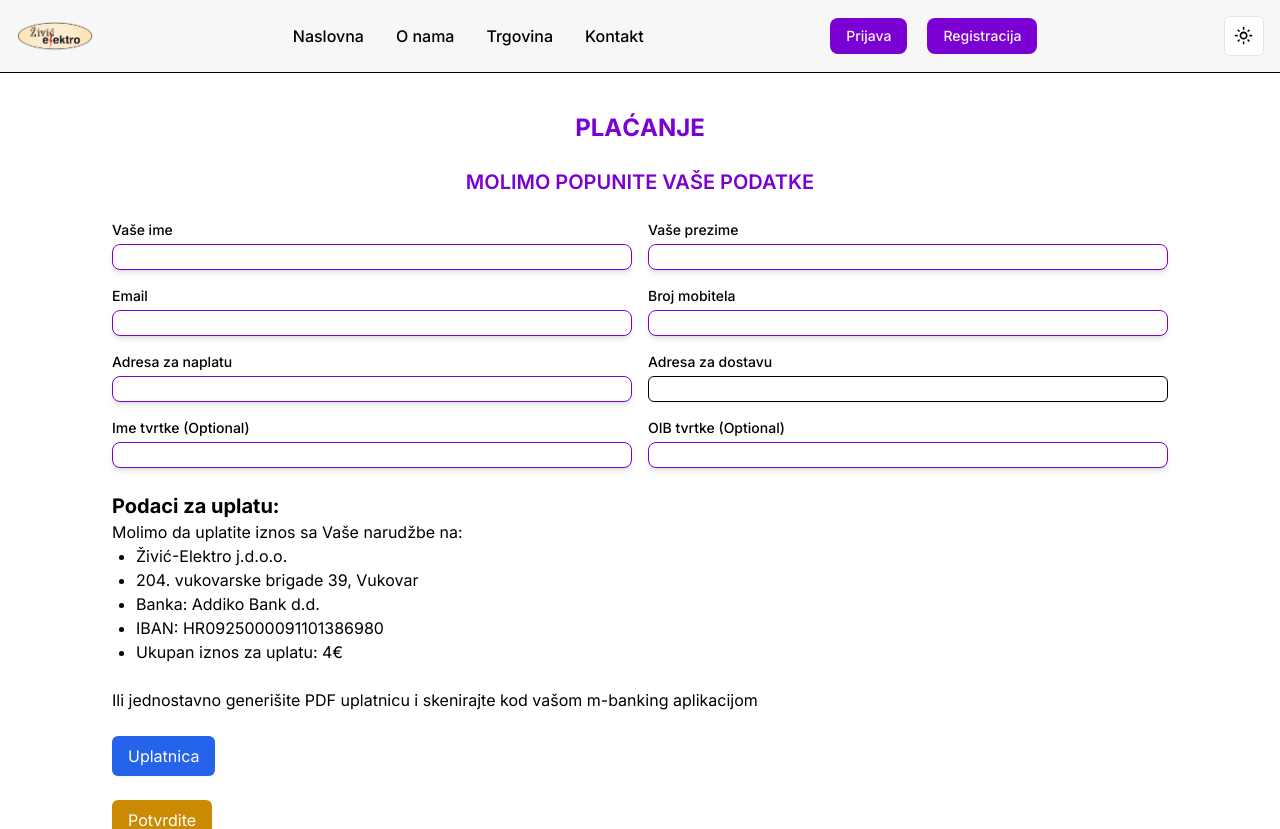
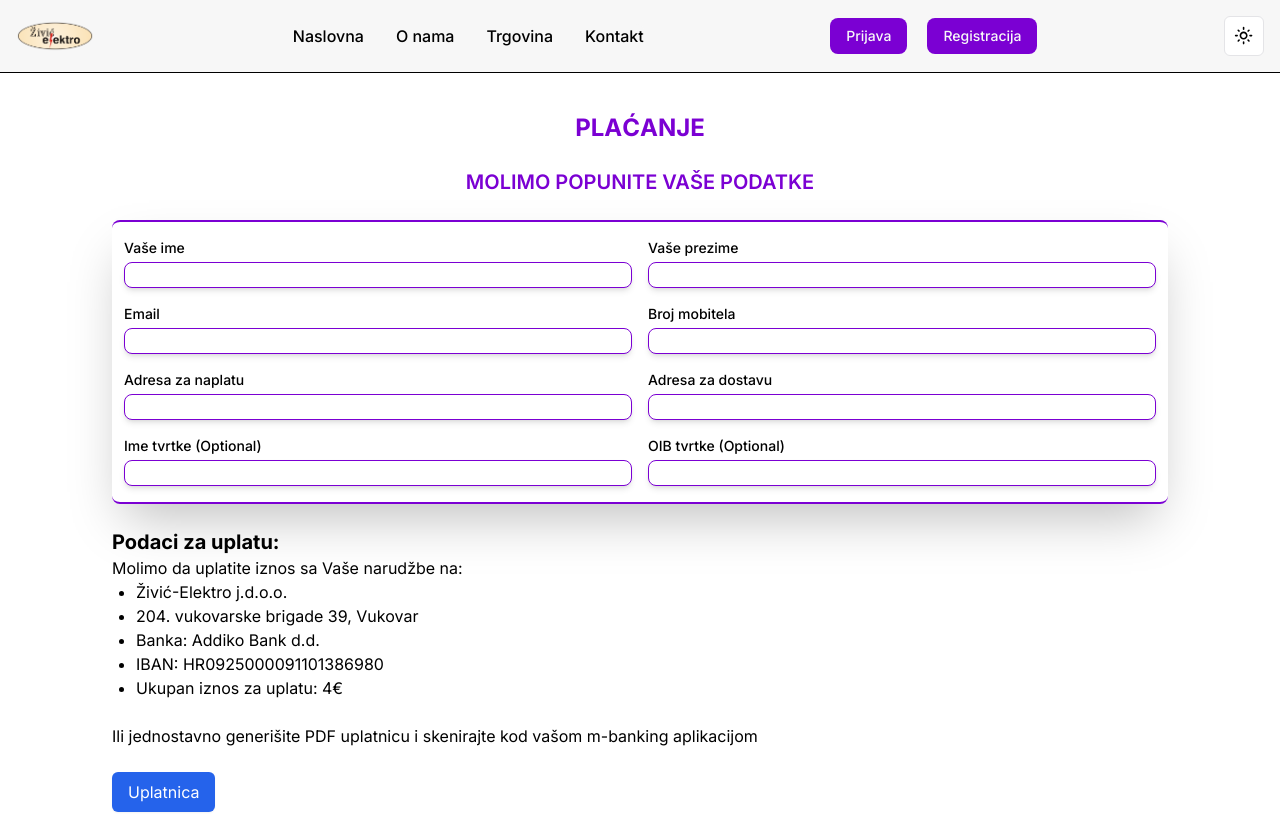
Before and after one commit to darkohedgehog/zivic-elektro-strapi, a Next.js app in the folder frontend/: page /payment-banktransfer in a window 1280 px wide. Shown: the top 829 px of the page. Built offline with nearby package versions, Linux system fonts and the light colour scheme; no server answers.

Commit message:
Add styles to the form

```diff
--- a/frontend/src/app/payment-banktransfer/page.jsx
+++ b/frontend/src/app/payment-banktransfer/page.jsx
@@ -268,8 +268,8 @@ const BankTransfer = () => {
       <h2 className='text-xl font-semibold mb-6 flex justify-center items-center text-accent dark:text-accentDark uppercase'
       >Molimo popunite Vaše podatke
       </h2>
-      <form>
-        <div className="grid grid-cols-1 md:grid-cols-2 gap-4">
+      <form className='mt-5 block w-full h-full border-y-2 border-accent dark:border-accentDark rounded-lg shadow-2xl dark:shadow-gray'>
+        <div className="grid grid-cols-1 md:grid-cols-2 gap-4 mx-3 my-4">
           <div>
             <label className="block text-sm font-medium text-gray-700">Vaše ime</label>
             <input type="text" name="firstName" value={orderData.firstName} onChange={handleChange} className="mt-1 block w-full border border-accent dark:border-accentDark rounded-lg shadow-md z-20" />
@@ -292,7 +292,7 @@ const BankTransfer = () => {
           </div>
           <div>
             <label className="block text-sm font-medium text-gray-700">Adresa za dostavu</label>
-            <input type="text" name="shippingAddress" value={orderData.shippingAddress} onChange={handleChange} className="mt-1 block w-full border border-gray-300 rounded-md shadow-sm" />
+            <input type="text" name="shippingAddress" value={orderData.shippingAddress} onChange={handleChange} className="mt-1 block w-full border border-accent dark:border-accentDark rounded-lg shadow-md z-20" />
           </div>
           <div>
             <label className="block text-sm font-medium text-gray-700">Ime tvrtke (Optional)</label>
@@ -300,7 +300,8 @@ const BankTransfer = () => {
           </div>
           <div>
             <label className="block text-sm font-medium text-gray-700">OIB tvrtke (Optional)</label>
-            <input type="text" name="taxID" value={orderData.taxID} onChange={handleChange} className="mt-1 block w-full border border-accent dark:border-accentDark rounded-lg shadow-md z-20" />
+            <input type="text" name="taxID" value={orderData.taxID} onChange={handleChange}
+            className="mt-1 block w-full border border-accent dark:border-accentDark rounded-lg shadow-md z-20" />
           </div>
         </div>
       </form>
```
